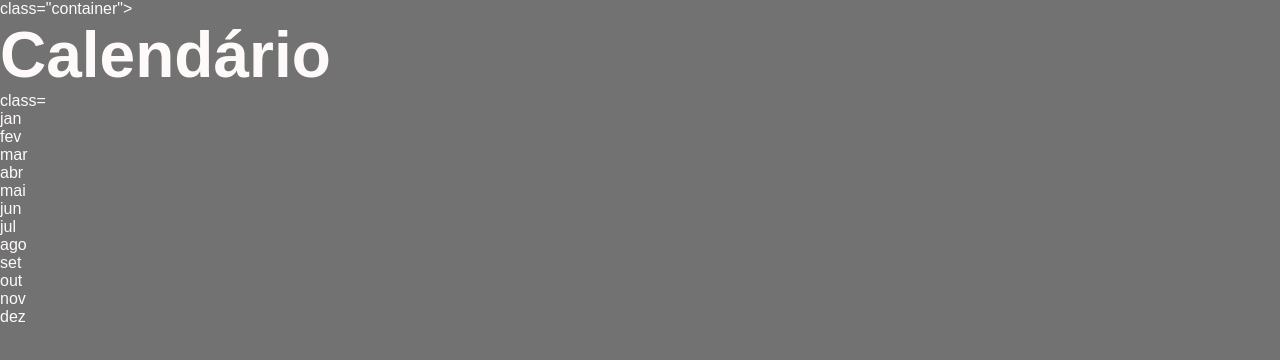
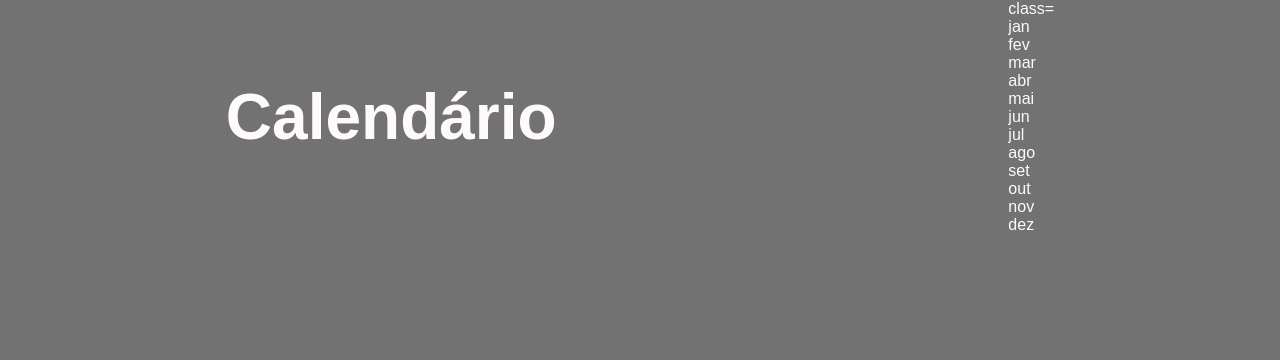
Before and after one commit to viniciusokener/calendario, a plain HTML site: page index.html in a window 1280 px wide. Drawn offline with Linux system fonts and the light colour scheme; a web font is replaced by a local one.

Commit message:
bb4gr54g

```diff
--- a/index.html
+++ b/index.html
@@ -8,7 +8,7 @@
 </head>
 <body>
     <header>
-    <div>class="container">
+    <div class="container">
         <h1>Calendário</h1>
         <section> class=<content-info>
             <div class="meses mes-jan">jan </div>
```
